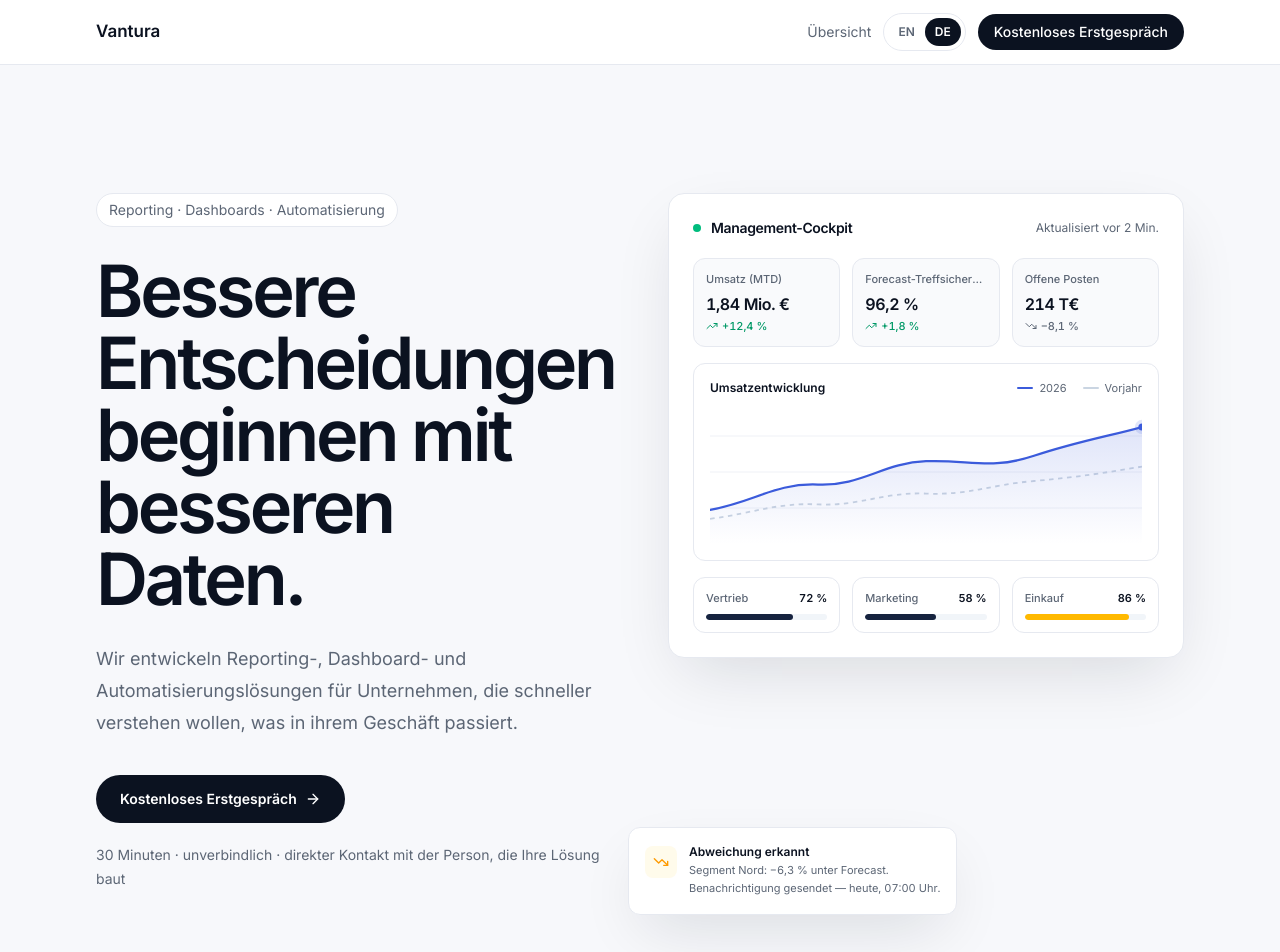
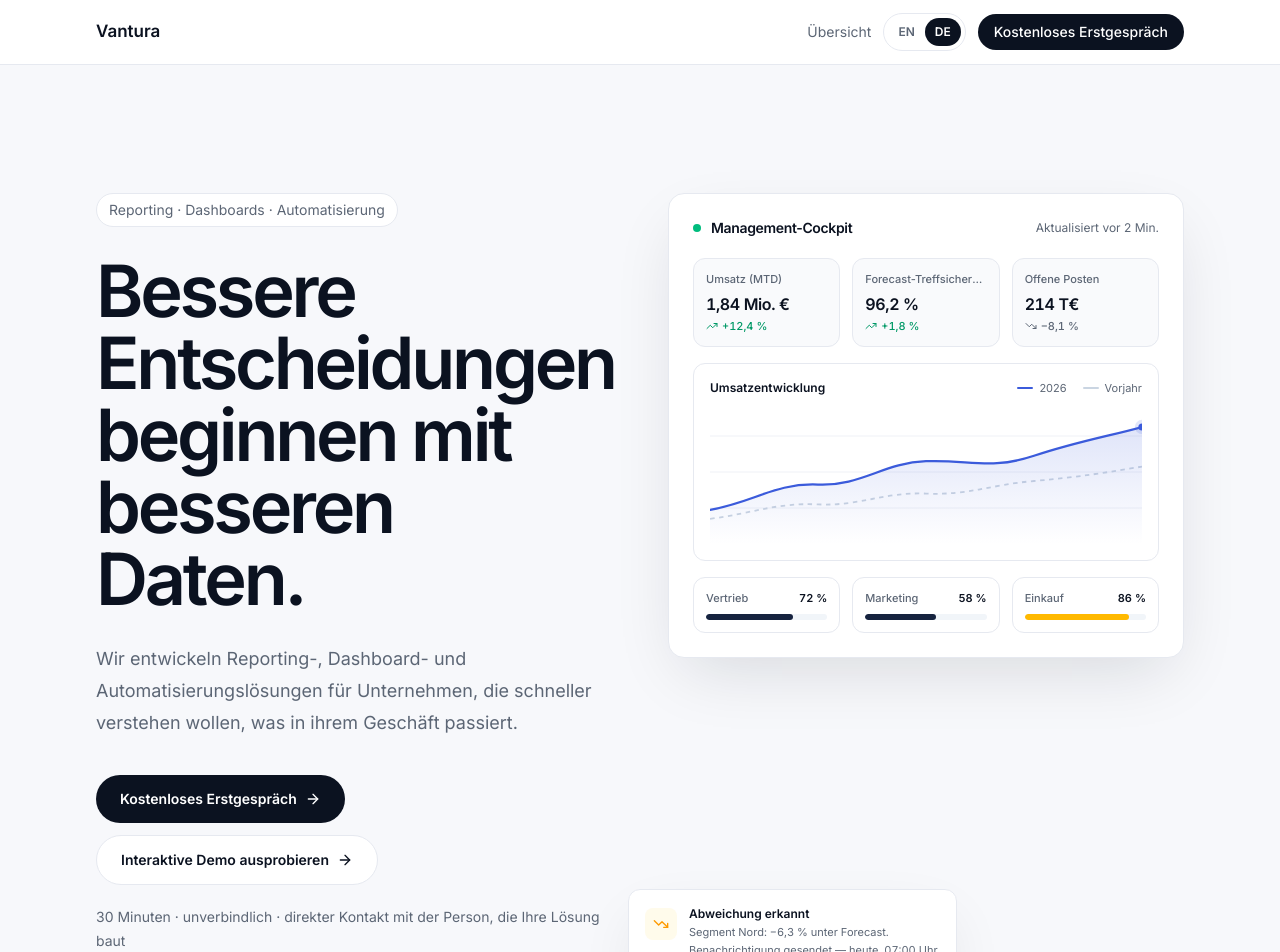
Before and after one commit to rem0ulade/vantura-neu, a Next.js app: page /de/reporting in a window 1280 px wide. Shown: the top 952 px of the page. Built offline with nearby package versions, Linux system fonts and the light colour scheme.

Commit message:
Link reporting page to embedded interactive demo

```diff
--- a/components/LocalizedReporting.tsx
+++ b/components/LocalizedReporting.tsx
@@ -6,7 +6,7 @@ import { ShowcaseDashboard } from './dashboard/ShowcaseDashboard'
 
 const text = {
   en: {
-    call:'Free consultation', badge:'Reporting · Dashboards · Automation', hero:'Better decisions start with better data.', intro:'We build reporting, dashboard and automation solutions for companies that want to understand what is happening in their business — faster and with less manual work.',
+    call:'Free consultation', demoCta:'Try the interactive demo', badge:'Reporting · Dashboards · Automation', hero:'Better decisions start with better data.', intro:'We build reporting, dashboard and automation solutions for companies that want to understand what is happening in their business — faster and with less manual work.',
     problem:'Your data is there. The answers are not.', problemText:'Numbers are scattered across spreadsheets and systems, arrive too late and require too much manual work.',
     cards:[['Spreadsheet chaos','Conflicting files and values make reliable decisions difficult.',FileSpreadsheet],['Late numbers','Reports arrive after the moment to act has passed.',RefreshCw],['Manual work','Copying, formatting and distributing reports consumes valuable time.',Workflow],['Missing overview','No system provides one reliable view of the business.',BarChart3]],
     solution:'Clarity instead of another tool.', solutionText:'Every solution starts with a concrete business question. Technology is only the means to answer it.',
@@ -18,9 +18,9 @@ const text = {
     proofLine:'30 minutes · no obligation · direct contact with the person who builds your solution',
     clientsEyebrow:'Selected clients', clientsTitle:'Trusted with real projects.', clientsLead:'Selected organisations and products Vantura has worked with — from reporting systems to software and digital presence.',
     demoLabel:'Interactive design study · anonymised sample data',
-    caseEyebrow:'Case study · Management Hub', caseTitle:'From scattered Excel files to one operational management system.', caseLead:'Built as a working reference implementation for a media reporting workflow — with a clear path from uploaded source data to decisions, contracts and partner evaluation.',
-    caseSteps:[['Starting point','Revenue, pacing, contracts and partner evaluations lived in separate views and files.'],['Implementation','A responsive management hub combining Excel import, KPI dashboards, partner details, contract management and score cards.'],['Deliverable','A white-label system with roles, audit log, validation and an optional self-hosted Docker deployment.']],
-    caseFeatures:['Excel import in the browser','Management summary and pacing','Contracts and score cards','Roles, validation and audit log','White-label and self-hosting'], caseDemo:'Open the live demo',
+    caseEyebrow:'Case study · Operations Hub', caseTitle:'From scattered data sources to one operational management system.', caseLead:'Built as a working reference implementation for an operations reporting workflow — with a clear path from structured source data to decisions, contracts and partner evaluation.',
+    caseSteps:[['Starting point','Performance, pacing, contracts and partner evaluations lived in separate views and files.'],['Implementation','A responsive operations hub combining structured data, KPI dashboards, partner details, contract management and score cards.'],['Deliverable','A white-label system with roles, audit log, validation and an optional self-hosted Docker deployment.']],
+    caseFeatures:['Flexible data integration','Management summary and pacing','Contracts and score cards','Roles, validation and audit log','White-label and self-hosting'], caseDemo:'Explore the interactive demo',
     workEyebrow:'Selected work & experience', workTitle:'Real work, clearly labelled.', workLead:'Client work, reference implementations and product concepts are deliberately distinguished — so you can see what is operational work and what demonstrates the range of the studio.',
     work:[['Weischer.Cinema Deutschland','Ongoing client work','Reporting, calculation tools and internal decision systems.'],['Grace AI Assistant','Product development','A private multi-agent workspace spanning desktop, mobile and local AI workflows.'],['Fröhlich-Nord','Client website','Digital presence for a regional building-services company with clear enquiry paths.'],['RGH-Nord','Client website','Website and service presentation for a northern German building-services provider.']],
     founderEyebrow:'Your contact', founderTitle:'Built and delivered by Jonathan Kokalj.', founderText:'Vantura is an owner-led studio based near Hamburg. Jonathan combines reporting and forecasting experience from media and investment environments with practical software development — from the data model to the finished interface.', founderLink:'View developer portfolio',
@@ -28,7 +28,7 @@ const text = {
     legal:'Legal notice', privacy:'Privacy', portfolio:'Developer portfolio', demoDisclaimer:'All figures and company names shown in dashboard visuals are fictional sample data.'
   },
   de: {
-    call:'Kostenloses Erstgespräch', badge:'Reporting · Dashboards · Automatisierung', hero:'Bessere Entscheidungen beginnen mit besseren Daten.', intro:'Wir entwickeln Reporting-, Dashboard- und Automatisierungslösungen für Unternehmen, die schneller verstehen wollen, was in ihrem Geschäft passiert.',
+    call:'Kostenloses Erstgespräch', demoCta:'Interaktive Demo ausprobieren', badge:'Reporting · Dashboards · Automatisierung', hero:'Bessere Entscheidungen beginnen mit besseren Daten.', intro:'Wir entwickeln Reporting-, Dashboard- und Automatisierungslösungen für Unternehmen, die schneller verstehen wollen, was in ihrem Geschäft passiert.',
     problem:'Ihre Daten sind da. Nur die Antworten fehlen.', problemText:'Zahlen liegen verstreut in Excel-Dateien und Systemen, kommen zu spät und verursachen zu viel manuelle Arbeit.',
     cards:[['Excel-Chaos','Widersprüchliche Dateien und Werte erschweren verlässliche Entscheidungen.',FileSpreadsheet],['Verspätete Zahlen','Berichte kommen, wenn der Zeitpunkt zum Handeln bereits vorbei ist.',RefreshCw],['Manuelle Arbeit','Kopieren, Formatieren und Verteilen kostet wertvolle Zeit.',Workflow],['Fehlender Überblick','Kein System zeigt eine verlässliche Gesamtsicht.',BarChart3]],
     solution:'Klarheit statt noch eines Tools.', solutionText:'Jede Lösung beginnt mit einer konkreten Geschäftsfrage. Technologie ist nur das Mittel, sie zu beantworten.',
@@ -40,9 +40,9 @@ const text = {
     proofLine:'30 Minuten · unverbindlich · direkter Kontakt mit der Person, die Ihre Lösung baut',
     clientsEyebrow:'Ausgewählte Kunden', clientsTitle:'Vertrauen durch echte Projekte.', clientsLead:'Ausgewählte Unternehmen und Produkte, mit denen Vantura gearbeitet hat – von Reporting-Systemen bis zu Software und digitalem Auftritt.',
     demoLabel:'Interaktive Designstudie · anonymisierte Beispieldaten',
-    caseEyebrow:'Case Study · Management Hub', caseTitle:'Aus verteilten Excel-Dateien wird ein steuerbares Management-System.', caseLead:'Als funktionierende Referenz für einen Media-Reporting-Prozess entwickelt – vom Upload der Quelldaten bis zu Entscheidungen, Verträgen und Partnerbewertungen.',
-    caseSteps:[['Ausgangslage','Umsatz, Pacing, Verträge und Partnerbewertungen lagen in getrennten Ansichten und Dateien.'],['Umsetzung','Ein responsiver Management Hub mit Excel-Import, KPI-Dashboard, Partnerdetails, Vertragsmanagement und Scorecards.'],['Lieferumfang','Ein White-Label-System mit Rollen, Audit-Log, Validierung und optionalem Self-Hosting per Docker.']],
-    caseFeatures:['Excel-Import im Browser','Management Summary und Pacing','Verträge und Scorecards','Rollen, Validierung und Audit-Log','White-Label und Self-Hosting'], caseDemo:'Live-Demo öffnen',
+    caseEyebrow:'Case Study · Operations Hub', caseTitle:'Aus verteilten Datenquellen wird ein steuerbares Management-System.', caseLead:'Als funktionierende Referenz für einen operativen Reporting-Prozess entwickelt – von strukturierten Quelldaten bis zu Entscheidungen, Verträgen und Partnerbewertungen.',
+    caseSteps:[['Ausgangslage','Performance, Pacing, Verträge und Partnerbewertungen lagen in getrennten Ansichten und Dateien.'],['Umsetzung','Ein responsiver Operations Hub mit strukturierten Daten, KPI-Dashboard, Partnerdetails, Vertragsmanagement und Scorecards.'],['Lieferumfang','Ein White-Label-System mit Rollen, Audit-Log, Validierung und optionalem Self-Hosting per Docker.']],
+    caseFeatures:['Flexible Datenanbindung','Management Summary und Pacing','Verträge und Scorecards','Rollen, Validierung und Audit-Log','White-Label und Self-Hosting'], caseDemo:'Interaktive Demo ausprobieren',
     workEyebrow:'Ausgewählte Arbeiten & Erfahrung', workTitle:'Echte Arbeit, klar eingeordnet.', workLead:'Kundenarbeit, Referenzimplementierungen und Produktkonzepte werden bewusst unterschieden – damit nachvollziehbar bleibt, was operativ eingesetzt wird und was die Bandbreite des Studios zeigt.',
     work:[['Weischer.Cinema Deutschland','Laufendes Kundenprojekt','Reporting, Kalkulationstools und interne Entscheidungssysteme.'],['Grace AI Assistant','Produktentwicklung','Ein privater Multi-Agent-Workspace für Desktop, Mobile und lokale KI-Workflows.'],['Fröhlich-Nord','Kundenwebsite','Digitaler Auftritt für einen regionalen Gebäudedienstleister mit klaren Kontaktwegen.'],['RGH-Nord','Kundenwebsite','Website und Leistungspräsentation für einen norddeutschen Gebäudedienstleister.']],
     founderEyebrow:'Ihr Ansprechpartner', founderTitle:'Konzipiert und umgesetzt von Jonathan Kokalj.', founderText:'Vantura ist ein inhabergeführtes Studio aus dem Raum Hamburg. Jonathan verbindet Reporting- und Forecasting-Erfahrung aus Media- und Investment-Umfeldern mit praktischer Softwareentwicklung – vom Datenmodell bis zur fertigen Oberfläche.', founderLink:'Entwickler-Portfolio ansehen',
@@ -59,11 +59,11 @@ const CUSTOMERS = [
 ] as const
 
 export function LocalizedReporting({locale}:{locale:'en'|'de'}){
- const t=text[locale], prefix=locale==='de'?'/de':'', basePath=process.env.NEXT_PUBLIC_BASE_PATH ?? ''
+ const t=text[locale], prefix=locale==='de'?'/de':'', basePath=process.env.NEXT_PUBLIC_BASE_PATH ?? '', demoHref=`${prefix}/reporting/demo/`
  const contact=`mailto:jk@vantura-studios.com?subject=${encodeURIComponent(locale==='de'?'Erstgespräch: Reporting & Daten':'Intro call: Reporting & data')}`
  return <div className="min-h-screen bg-white text-ink">
   <header className="sticky top-0 z-50 border-b border-line bg-white/90 backdrop-blur"><nav className="mx-auto flex h-16 max-w-6xl items-center justify-between px-6 lg:px-8"><Link href={`${prefix}/`} className="text-[17px] font-semibold">Vantura</Link><div className="flex items-center gap-3"><Link href={`${prefix}/`} className="hidden text-sm text-muted sm:block">{t.home}</Link><LanguageSwitch locale={locale}/><a href={contact} className="hidden rounded-full bg-ink px-4 py-2 text-sm font-medium text-white sm:block">{t.call}</a></div></nav></header>
-  <main><section className="bg-paper"><div className="mx-auto grid max-w-6xl gap-14 px-6 py-24 lg:grid-cols-2 lg:px-8 lg:py-32"><div><p className="inline-flex rounded-full border border-line bg-white px-3 py-1.5 text-sm text-muted">{t.badge}</p><h1 className="mt-7 text-5xl font-semibold tracking-[-.045em] sm:text-7xl">{t.hero}</h1><p className="mt-7 max-w-xl text-lg leading-8 text-muted">{t.intro}</p><a href={contact} className="mt-9 inline-flex items-center gap-2 rounded-full bg-ink px-6 py-3.5 text-sm font-semibold text-white">{t.call}<ArrowRight size={16}/></a><p className="mt-5 text-sm leading-6 text-muted">{t.proofLine}</p></div><HeroDashboard/></div></section>
+  <main><section className="bg-paper"><div className="mx-auto grid max-w-6xl gap-14 px-6 py-24 lg:grid-cols-2 lg:px-8 lg:py-32"><div><p className="inline-flex rounded-full border border-line bg-white px-3 py-1.5 text-sm text-muted">{t.badge}</p><h1 className="mt-7 text-5xl font-semibold tracking-[-.045em] sm:text-7xl">{t.hero}</h1><p className="mt-7 max-w-xl text-lg leading-8 text-muted">{t.intro}</p><div className="mt-9 flex flex-wrap gap-3"><a href={contact} className="inline-flex items-center gap-2 rounded-full bg-ink px-6 py-3.5 text-sm font-semibold text-white">{t.call}<ArrowRight size={16}/></a><Link href={demoHref} className="inline-flex items-center gap-2 rounded-full border border-line bg-white px-6 py-3.5 text-sm font-semibold text-ink transition hover:border-ink">{t.demoCta}<ArrowRight size={16}/></Link></div><p className="mt-5 text-sm leading-6 text-muted">{t.proofLine}</p></div><HeroDashboard/></div></section>
   <section className="border-y border-line bg-white py-16"><div className="mx-auto max-w-6xl px-6 lg:px-8"><div className="max-w-3xl"><p className="text-xs font-semibold uppercase tracking-[.18em] text-accent">{t.clientsEyebrow}</p><h2 className="mt-4 text-3xl font-semibold tracking-[-.035em] sm:text-4xl">{t.clientsTitle}</h2><p className="mt-4 leading-7 text-muted">{t.clientsLead}</p></div><div className="mt-10 grid grid-cols-2 gap-4 lg:grid-cols-4">{CUSTOMERS.map(customer=><a key={customer.name} href={customer.href} target="_blank" rel="noreferrer" aria-label={customer.name} className="group flex h-28 items-center justify-center rounded-2xl border border-line bg-paper px-5 transition-all duration-300 hover:-translate-y-1 hover:bg-white hover:shadow-card"><img src={basePath+customer.logo} alt={customer.name} className="max-h-16 w-full object-contain opacity-75 grayscale transition-all duration-300 group-hover:opacity-100 group-hover:grayscale-0"/></a>)}</div></div></section>
   <section className="mx-auto max-w-6xl px-6 py-24 lg:px-8"><h2 className="text-4xl font-semibold sm:text-5xl">{t.problem}</h2><p className="mt-5 max-w-3xl text-lg leading-8 text-muted">{t.problemText}</p><div className="mt-12 grid gap-5 sm:grid-cols-2 lg:grid-cols-4">{t.cards.map(([a,b,I])=><article key={a as string} className="rounded-2xl border border-line p-6"><I size={20}/><h3 className="mt-5 font-semibold">{a}</h3><p className="mt-2 text-sm leading-6 text-muted">{b}</p></article>)}</div></section>
   <section className="bg-paper py-24"><div className="mx-auto max-w-6xl px-6 lg:px-8"><h2 className="text-4xl font-semibold sm:text-5xl">{t.solution}</h2><p className="mt-5 max-w-3xl text-lg leading-8 text-muted">{t.solutionText}</p><div className="mt-12 grid gap-6 md:grid-cols-2">{t.services.map(([a,b,I])=><article key={a as string} className="rounded-2xl border border-line bg-white p-8"><I size={22}/><h3 className="mt-5 text-xl font-semibold">{a}</h3><p className="mt-3 leading-7 text-muted">{b}</p></article>)}</div></div></section>
@@ -75,7 +75,7 @@ export function LocalizedReporting({locale}:{locale:'en'|'de'}){
    <p className="text-xs font-semibold uppercase tracking-[.18em] text-accent">{t.caseEyebrow}</p>
    <div className="mt-5 grid gap-8 lg:grid-cols-[1.05fr_.95fr] lg:items-end"><div><h2 className="text-4xl font-semibold tracking-[-.04em] sm:text-5xl">{t.caseTitle}</h2><p className="mt-5 max-w-3xl text-lg leading-8 text-muted">{t.caseLead}</p></div><div className="flex flex-wrap gap-2">{t.caseFeatures.map(item=><span key={item} className="rounded-full border border-line bg-white px-3 py-1.5 text-xs font-medium text-muted">{item}</span>)}</div></div>
    <div className="mt-12 grid gap-5 md:grid-cols-3">{t.caseSteps.map(([title,description],index)=><article key={title} className="rounded-2xl border border-line bg-white p-7"><p className="text-xs font-semibold text-muted">0{index+1}</p><h3 className="mt-8 text-lg font-semibold">{title}</h3><p className="mt-3 text-sm leading-6 text-muted">{description}</p></article>)}</div>
-   <a href="https://rem0ulade.github.io/Hub-anon/" target="_blank" rel="noreferrer" className="mt-8 inline-flex items-center gap-2 text-sm font-semibold text-ink">{t.caseDemo}<ArrowRight size={16}/></a>
+   <Link href={demoHref} className="mt-8 inline-flex items-center gap-2 text-sm font-semibold text-ink">{t.caseDemo}<ArrowRight size={16}/></Link>
   </div></section>
   <section className="mx-auto max-w-6xl px-6 py-24 lg:px-8">
    <p className="text-xs font-semibold uppercase tracking-[.18em] text-accent">{t.workEyebrow}</p><h2 className="mt-5 text-4xl font-semibold tracking-[-.04em] sm:text-5xl">{t.workTitle}</h2><p className="mt-5 max-w-3xl text-lg leading-8 text-muted">{t.workLead}</p>
```
